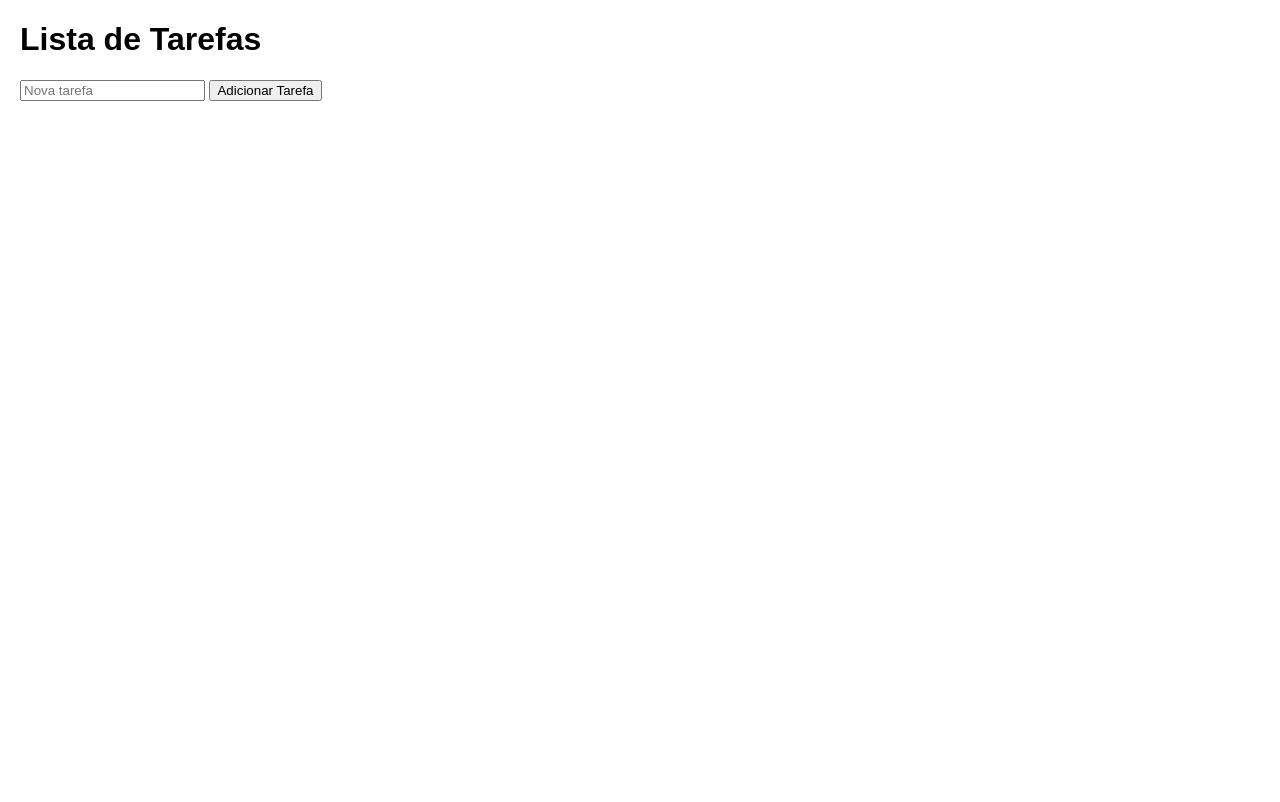
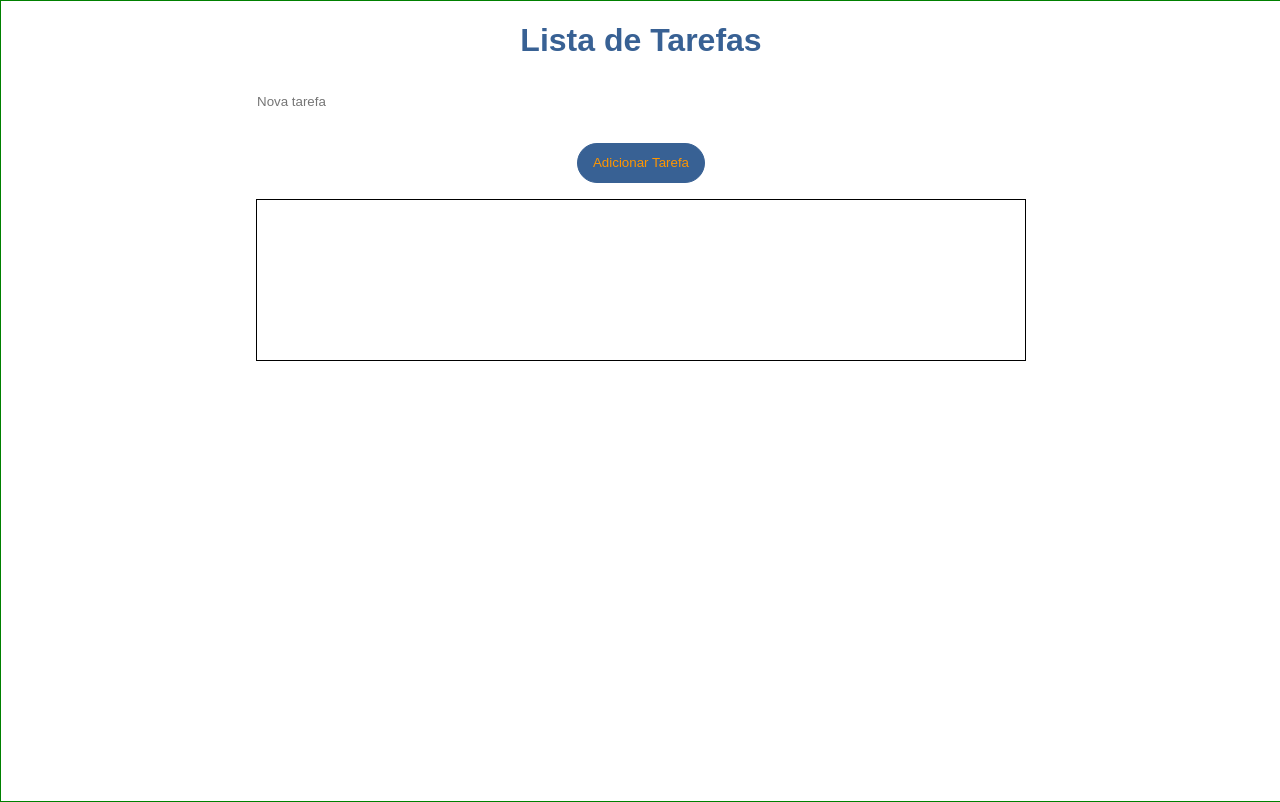
Before and after one commit to DaniloCLopes/Lembrete-, a plain HTML site: page index.html in a window 1280 px wide. Drawn offline with Linux system fonts and the light colour scheme.

Commit message:
css iniciado

```diff
--- a/style.css
+++ b/style.css
@@ -1,13 +1,37 @@
 body {
     font-family: Arial, sans-serif;
-    margin: 20px;
+    margin: auto;
+    border: 1px solid green;
+    width: 100%;
+    display: flex;
+    align-items: center;
+    flex-direction: column;
+    height: 100vh;
 }
-
+h1{
+    color: #386194;
+}
 #task-list {
     list-style-type: none;
     padding: 0;
+
 }
-
+#new-task{
+    width: 60%;
+    height: 40px;
+    border-radius: 20px;
+    border: none;
+}
+#add-task{
+    margin-top: 20px;
+    width: 10%;
+    height: 40px;
+    border-radius: 40px;
+    background-color: #386194;
+    border: 1px solid #386194;
+    color: #ff9600;
+    cursor: pointer;
+}
 .task {
     display: flex;
     justify-content: space-between;
@@ -25,3 +49,19 @@ body {
 .task button {
     margin-left: 10px;
 }
+ul{
+    width: 60%;
+    border: 1px solid black;
+    height: 20vh;
+    display: flex;
+    align-items: center;
+    justify-content: center;
+}
+li{
+    width: 40%;
+    border: 1px solid green;
+    height: 40px;
+    display: flex;
+    justify-content: space-around;
+    align-items: center;
+}
```
